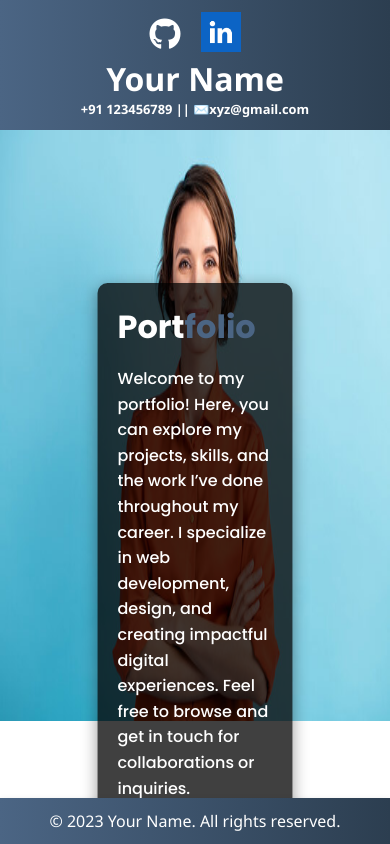
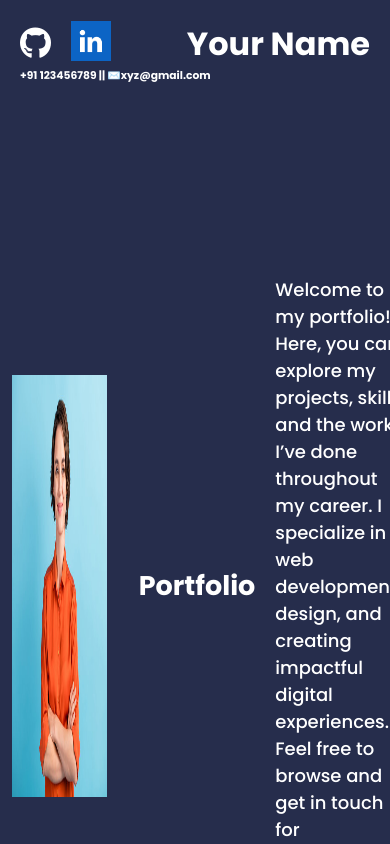
Before and after one commit to jashandevgan08/Portfolio, a plain HTML site: page index.html in a window 390 px wide. Shown: the top 844 px of the page. Drawn offline with Linux system fonts and the light colour scheme.

Commit message:
major restructure

```diff
--- a/style.css
+++ b/style.css
@@ -1,44 +1,20 @@
-/* Global reset */
 * {
     padding: 0;
     margin: 0;
     box-sizing: border-box; /* Ensures padding and borders are included in element's total width/height */
   }
   body {
+    margin:20px ;
     font-family: 'Poppins', sans-serif;
+    background-color: #262D4C   ; /* Dark navy blue */
+    color: #ffffff;
   }
-
-.second-section {
-  max-width: 1200px;
-  margin: 0 auto;
-  padding: 40px;
+  .gradient-bar {
+    display: flex;
+    justify-content: space-between;
+    align-items: center;
+    flex-wrap: wrap;
   }
-a:hover, button:hover {
-  background-color: #4b6584;
-  color: white;
-  transition: 0.3s ease;
-}
-
-/* Gradient bar (header) styling */
-.gradient-bar {
-  background: linear-gradient(to left, #2c3e50, #4b6584);
-  color: white;
-  padding: 12px 32px;
-  display: flex;
-  align-items: center;
-  justify-content: space-between;
-  font-family: 'Segoe UI', Tahoma, Geneva, Verdana, sans-serif;
-  font-size: 1rem;
-  font-weight: 500;
-  box-shadow: 0 4px 8px rgba(0, 0, 0, 0.2); /* Soft shadow for depth */
-  transition: background 0.3s ease; /* Smooth transition on hover */
-}
-
-/* Navigation styling */
-nav {
-  flex: 1;
-}
-
   .nav-links {
     list-style: none;
     display: flex;
@@ -46,153 +22,77 @@ nav {
     align-items: center;
     gap: 20px;
   }
-.nav-links a {
-  transition: transform 0.3s ease;
-  display: inline-block; /* Needed for transform to apply cleanly */
+  .logo:hover {
+    transform: scale(1.05); /* Scale up the card on hover */
   }
 
-.nav-links a:hover {
-  transform: scale(1.1);
+  .hero {
+    display: flex;
+    margin-top: 18vh;
+    align-items: center;
+    justify-content: space-between;
+    gap: 40px; /* space between text and image */
+    padding: 40px 0;
+  }
+  .hero-text-box {
+    margin-left: 20px;
+    display: flex;
+    align-items: center;
+    justify-content: center;
+    left: 20vw;
+    align-items: center;
+    gap: 20px; /* space between text lines */
+    width: 50vw; /* Adjust the width as needed */
+    font-size: large;
+    font-family: "poppins", sans-serif;
   }
 
-
-/* Logo (brand) styling */
-.logo {
-  text-align: center;
-}
-
-/* Contact section in header */
-.Contact {
-  flex: 1;
-  display: flex;
-  justify-content: flex-end;
-  align-items: center;
-  font-size: 1.2rem;
-  font-weight: 500;
-  color: white;
-}
-
-/* Main section container (centered content) */
-.second-section {
-  display: flex;
-  justify-content: center;
-  align-items: center;
-  min-height: 100vh; /* Full height of the viewport */
-  background-color: #f0f0f0;
-}
-
-
-
-
-.img-txt {
-  position: absolute;
-  top: 50vh;
-  color: white;
-  font-size: 1.4rem;
-  font-weight: normal;
-  background-color: rgba(0, 0, 0, 0.7); /* Darker background for readability */
-  padding: 20px; /* Adds space around the text */
-  border-radius: 8px;
-  width: 70%; /* Makes the text container responsive */
-  text-align: left; /* Aligns the text to the left */
-  line-height: 1.6; /* Improves readability by increasing line spacing */
-  box-shadow: 0 4px 12px rgba(0, 0, 0, 0.3); /* Soft shadow for depth */
-  border-radius: 10px;
-  box-shadow: 0 4px 12px rgba(0, 0, 0, 0.2);
-}
-
-
-/* Additional styling for professional look */
-.img-txt p {
-  margin-bottom: 10px; /* Adds space between paragraphs */
-  font-size: 1.2rem; /* Slightly smaller text for individual paragraphs */
-  font-weight: 400; /* Normal font weight for readability */
-}
-
-/* Footer styling */
-.footer {
-  position: fixed; /* Keeps the footer at the bottom */
-  bottom: 0;
-  left: 0;
-  width: 100%; /* Stretches across the entire screen */
-  background: linear-gradient(to left, #2c3e50, #4b6584);
-  color: white;
-  padding: 12px 32px;
-  display: flex;
-  justify-content: center;
-  align-items: center; /* Ensures content is vertically centered */
-  font-family: 'Segoe UI', Tahoma, Geneva, Verdana, sans-serif;
-  font-size: 1rem;
-  font-weight: 500;
-  box-shadow: 0 4px 8px rgba(0, 0, 0, 0.2); /* Soft shadow for depth */
-  transition: background 0.3s ease; /* Smooth transition on hover */
-}
-
-/* Optional adjustments for mobile responsiveness */
-@media (max-width: 768px) {
-  .gradient-bar {
-    flex-direction: column; /* Stacks navigation and contact info on smaller screens */
-  }
-  .img-txt {
-    font-size: 1.2rem; /* Slightly smaller text for smaller screens */
-    width: 90%; /* Makes the overlay text container take up more width */
-  }
-}
-.hero {
+  .hero-img
+  {
     position: relative;
-  width: 100%;
-  height: 100vh;
+    top: 10% ;
+    right: 2vw;
+    width: 100%; /* Adjust the width as needed */
+    height: 50vh; /* Adjust the height as needed */
     overflow: hidden;
 }
 
-.hero-img {
-  width: 100%;
-  height: 70vh;
-  object-fit: fill;
-  display: block;
+.projects {
+    display: flex;
+    flex-direction: column;
+    align-items: center;       /* Horizontally center everything */
+    padding: 40px 20px;
+    font-family: 'Poppins', sans-serif;
+    gap: 30px;
+    margin-top: 15vh;
+                /* Space between heading and cards */
   }
 
-.hero-text-box {
-  position: absolute;
-  top: 50%;
-  left: 5%;
-  transform: translateY(-50%);
-  background-color: rgba(0, 0, 0, 0.75);
-  color: white;
-  padding: 30px;
+  .project-card {
+    position: relative;           /* Use most of the viewport width */         /* But limit max size */
+    display: flex;
+    flex-direction: column;
+    align-items: center;
+    background-color: #1F2235;
     border-radius: 10px;
-  max-width: 500px;
-  box-shadow: 0 4px 16px rgba(0, 0, 0, 0.4);
+    width: 35vw;
+    padding:  20px;
+    box-shadow: 0 4px 8px rgba(0, 0, 0, 0.2);
+    transition: transform 0.3s ease;
+
   }
-
-.hero-text-box h1 {
-  font-size: 2.5rem;
-  margin-bottom: 15px;
+  .project-card:hover {
+    transform: scale(1.05); /* Scale up the card on hover */
   }
-
-.hero-text-box .highlight {
-  color: #4b6584;
+  .projects h1 {
+    font-size: 3rem; /* Space between heading and cards */
   }
-
-.hero-text-box p {
-  font-size: 1.1rem;
-  line-height: 1.6;
+  .project-card img {
+    width: 25vw; /* Adjust the height as needed */
   }
-
-/* Responsive */
-@media (max-width: 768px) {
-  .hero-text-box {
-    padding: 20px;
-    max-width: 90%;
-    left: 50%;
-    transform: translate(-50%, -50%);
+  .project-card p {
+   width: 30vw; /* Adjust the height as needed */
+    text-align: center;
+    font-size: 1.2rem;
+    margin-top: 10px; /* Space between image and text */
   }
-
-  .hero-text-box h1 {
-    font-size: 2rem;
-  }
-
-  .hero-text-box p {
-    font-size: 1rem;
-  }
-}
```
Also changed, not shown: main.html (added, +81 -0 lines). Lines whose indentation alone changed are shown as unchanged.
